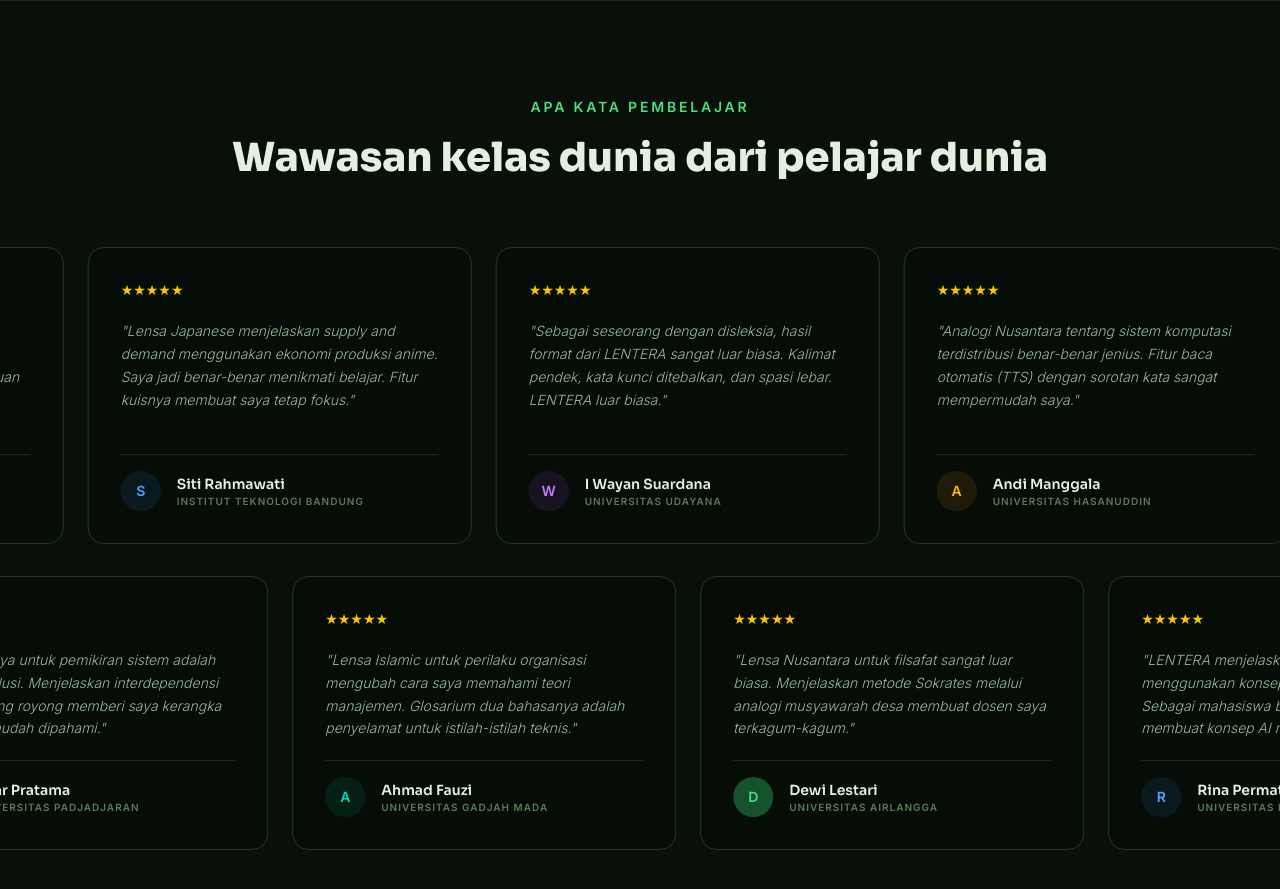
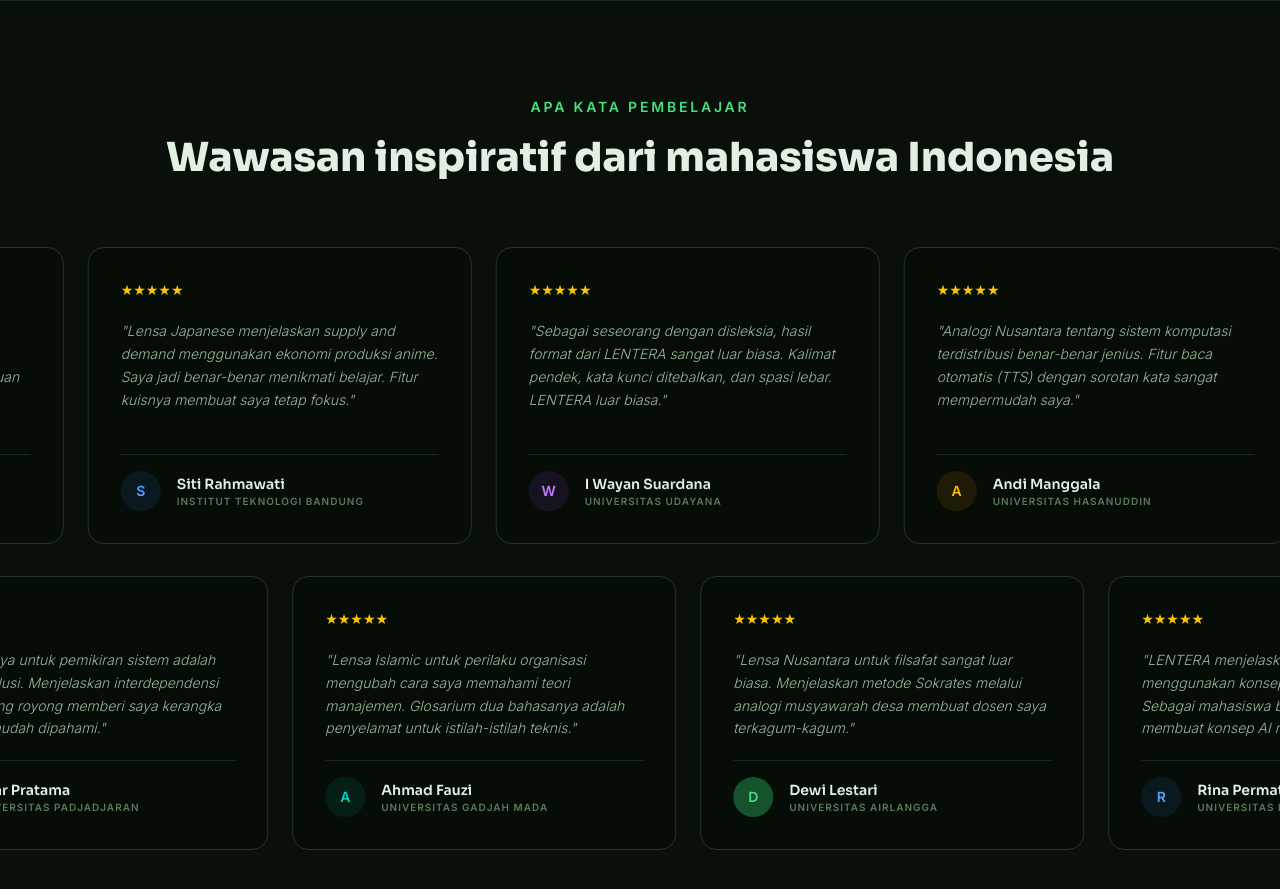
Before and after one commit to galiihajiip/lentera, a Next.js app: page /landing in a window 1280 px wide. Shown: the part 6100-6989 px from the top of the page. Built offline with nearby package versions, Linux system fonts and the light colour scheme.

Commit message:
style: update testimonial heading to use local context instead of global

```diff
--- a/src/app/landing/page.tsx
+++ b/src/app/landing/page.tsx
@@ -654,7 +654,7 @@
       <section className="py-24 bg-lentera-surface/50 border-y border-lentera-border relative overflow-hidden z-10">
         <div className="max-w-6xl mx-auto px-8 mb-16 text-center">
           <span className="text-lentera-green text-sm font-semibold uppercase tracking-[0.2em] mb-4 block">Apa kata pembelajar</span>
-          <h2 className="font-display font-extrabold text-[clamp(28px,4vw,40px)] leading-tight mb-4 text-lentera-text">Wawasan kelas dunia dari pelajar dunia</h2>
+          <h2 className="font-display font-extrabold text-[clamp(28px,4vw,40px)] leading-tight mb-4 text-lentera-text">Wawasan inspiratif dari mahasiswa Indonesia</h2>
         </div>
 
         <div className="flex flex-col gap-8">
```
